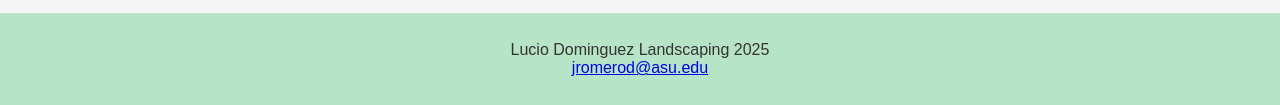
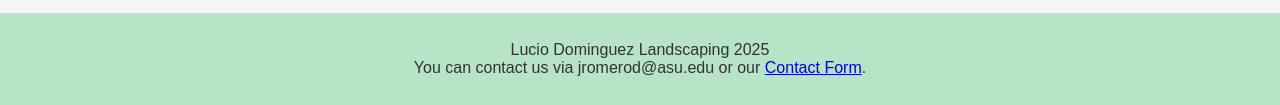
Before and after one commit to jromerod-ASU/jromerod-ASU.github.io, a plain HTML site: page about.html in a window 1280 px wide. Shown: the part 1497-1602 px from the top of the page. Drawn offline with Linux system fonts and the light colour scheme.

Commit message:
Revise footer contact details in about.html
Updated footer contact information for clarity.

```diff
--- a/about.html
+++ b/about.html
@@ -82,7 +82,7 @@
         </div>
     </main>
     <footer>
-        <p>Lucio Dominguez Landscaping 2025 <br> <a href="mailto:jromerod@asu.edu">jromerod@asu.edu</a></p>
+        <p>Lucio Dominguez Landscaping 2025 <br> You can contact us via jromerod@asu.edu or our <a href="/contact.html">Contact Form</a>.</p>
     </footer>
 </body>
 </html>
```
